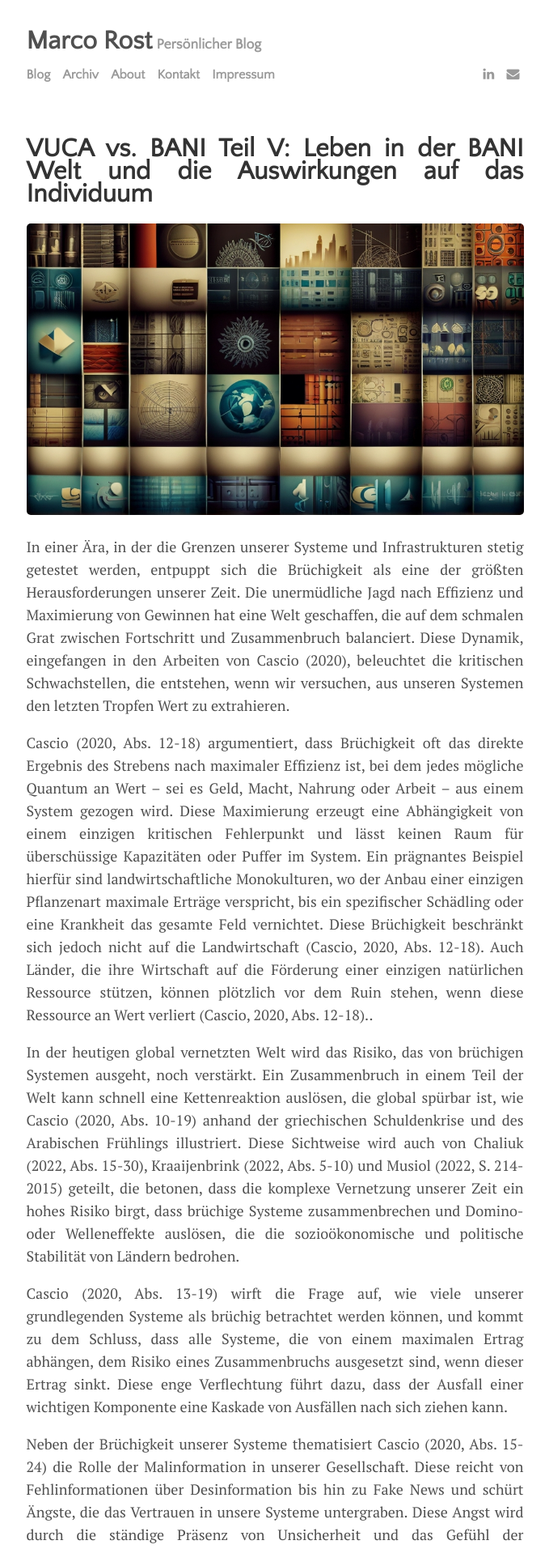
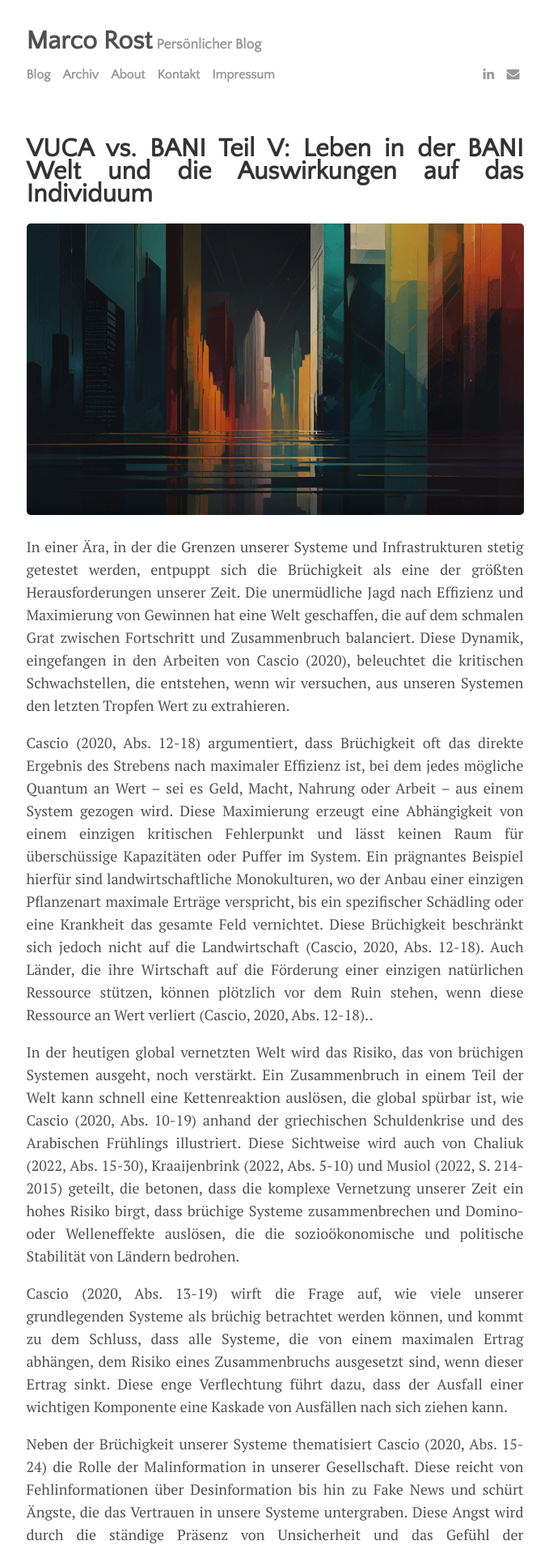
Before and after one commit to romabl/romabl.github.io, a Jekyll site: the page built from _posts/2024-04-12-VUCA-VS-BANI-Teil-V.md, in a window 1280 px wide. Shown: the top 1913 px of the page at 81% size, without its empty margins (300-979 px from the left). Built offline with Jekyll 4.4.1, drawn with Linux system fonts in a browser that asks for light colours.

Commit message:
Update 2024-04-12-VUCA-VS-BANI-Teil-V.md

```diff
--- a/_posts/2024-04-12-VUCA-VS-BANI-Teil-V.md
+++ b/_posts/2024-04-12-VUCA-VS-BANI-Teil-V.md
@@ -4,7 +4,7 @@
 author: "Marco Rost"
 categories: journal
 tags: [VUCA,BANI]
-image: Collage.jpg
+image: Default_Explore_the_everchanging_landscape_of_the_business_wor_1.jpg
 ---
 In einer Ära, in der die Grenzen unserer Systeme und Infrastrukturen stetig getestet werden, entpuppt sich die Brüchigkeit als eine der größten Herausforderungen unserer Zeit. Die unermüdliche Jagd nach Effizienz und Maximierung von Gewinnen hat eine Welt geschaffen, die auf dem schmalen Grat zwischen Fortschritt und Zusammenbruch balanciert. Diese Dynamik, eingefangen in den Arbeiten von Cascio (2020), beleuchtet die kritischen Schwachstellen, die entstehen, wenn wir versuchen, aus unseren Systemen den letzten Tropfen Wert zu extrahieren.
 
```
